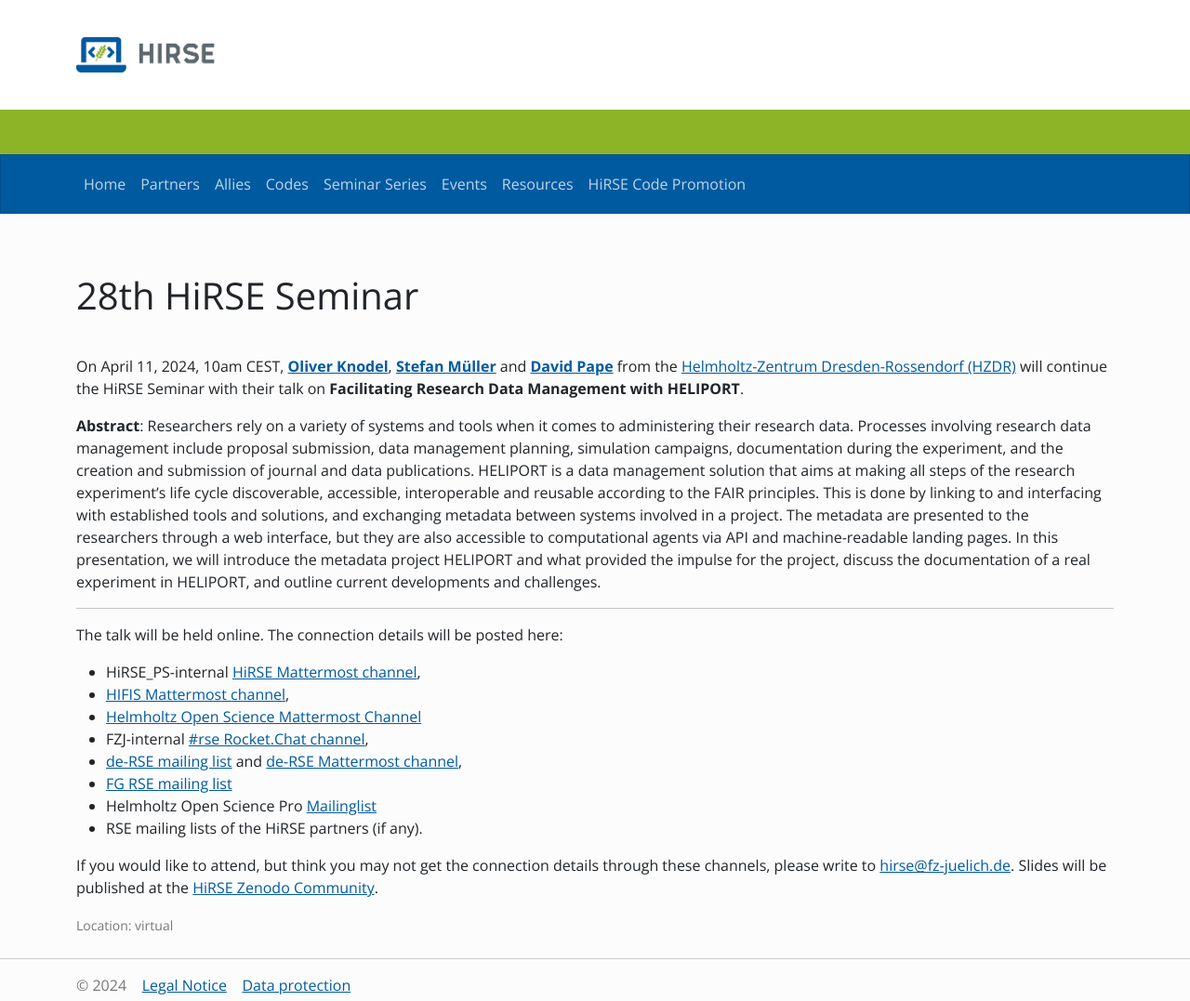
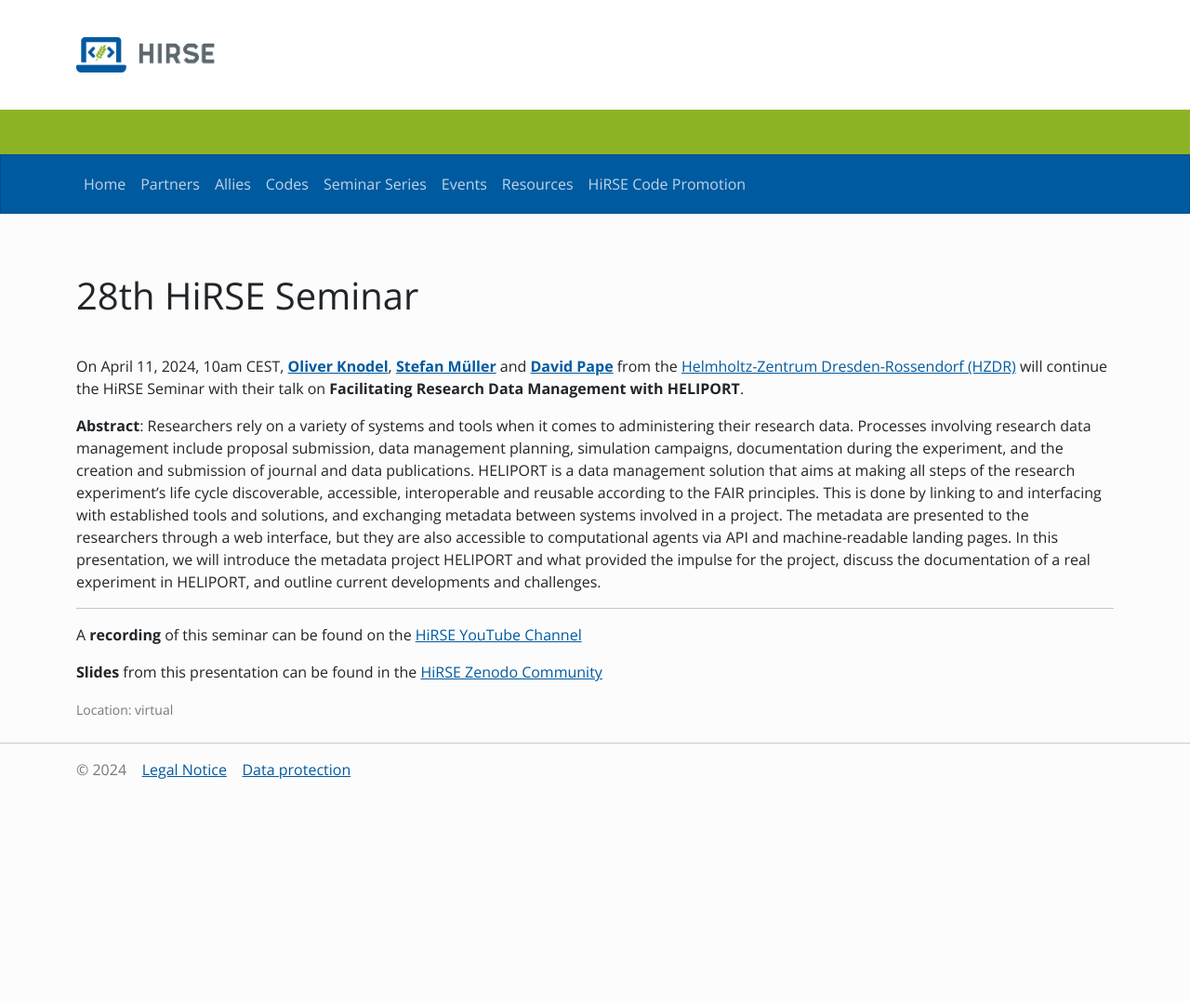
Before and after one commit to Helmholtz-HiRSE/helmholtz-hirse.github.io, a Jekyll site: the page built from _series/2024_04_11-seminar_28.md, in a window 1280 px wide. Shown: the whole page at 93% size. Built offline with Jekyll 4.4.1, drawn with Linux system fonts in a browser that asks for light colours; nearby versions of some CDN libraries; after the commit the page ends 900 px from its top, so only the background shows below that.

Commit message:
Update 2024_04_11-seminar_28.md

```diff
--- a/_series/2024_04_11-seminar_28.md
+++ b/_series/2024_04_11-seminar_28.md
@@ -13,16 +13,6 @@
 Researchers rely on a variety of systems and tools when it comes to administering their research data. Processes involving research data management include proposal submission, data management planning, simulation campaigns, documentation during the experiment, and the creation and submission of journal and data publications. HELIPORT is a data management solution that aims at making all steps of the research experiment’s life cycle discoverable, accessible, interoperable and reusable according to the FAIR principles. This is done by linking to and interfacing with established tools and solutions, and exchanging metadata between systems involved in a project. The metadata are presented to the researchers through a web interface, but they are also accessible to computational agents via API and machine-readable landing pages. In this presentation, we will introduce the metadata project HELIPORT and what provided the impulse for the project, discuss the documentation of a real experiment in HELIPORT, and outline current developments and challenges.
 
 ***
+A **recording** of this seminar can be found on the [HiRSE YouTube Channel](https://www.youtube.com/watch?v=d6a_xqobhRM)
 
-The talk will be held online. The connection details will be posted here:
-
-* HiRSE_PS-internal [HiRSE Mattermost channel](https://mattermost.hzdr.de/hirse),
-* [HIFIS Mattermost channel](https://mattermost.hzdr.de/hifis),
-* [Helmholtz Open Science Mattermost Channel](https://mattermost.hzdr.de/open-science)
-* FZJ-internal [#rse Rocket.Chat channel](https://chat.fz-juelich.de/channel/rse),
-* [de-RSE mailing list](https://de-rse.org/de/join.html) and [de-RSE Mattermost channel](https://chat.gwdg.de/channel/derse),
-* [FG RSE mailing list](https://fg-rse.gi.de/weiteres/mailingliste)
-* Helmholtz Open Science Pro [Mailinglist](https://os.helmholtz.de/en/newsroom/mailing-list/)
-* RSE mailing lists of the HiRSE partners (if any).
-
-If you would like to attend, but think you may not get the connection details through these channels, please write to [hirse@fz-juelich.de](mailto:hirse@fz-juelich.de). Slides will be published at the [HiRSE Zenodo Community](https://zenodo.org/communities/hirse/).
+**Slides** from this presentation can be found in the [HiRSE Zenodo Community](https://zenodo.org/records/10993243)
```
